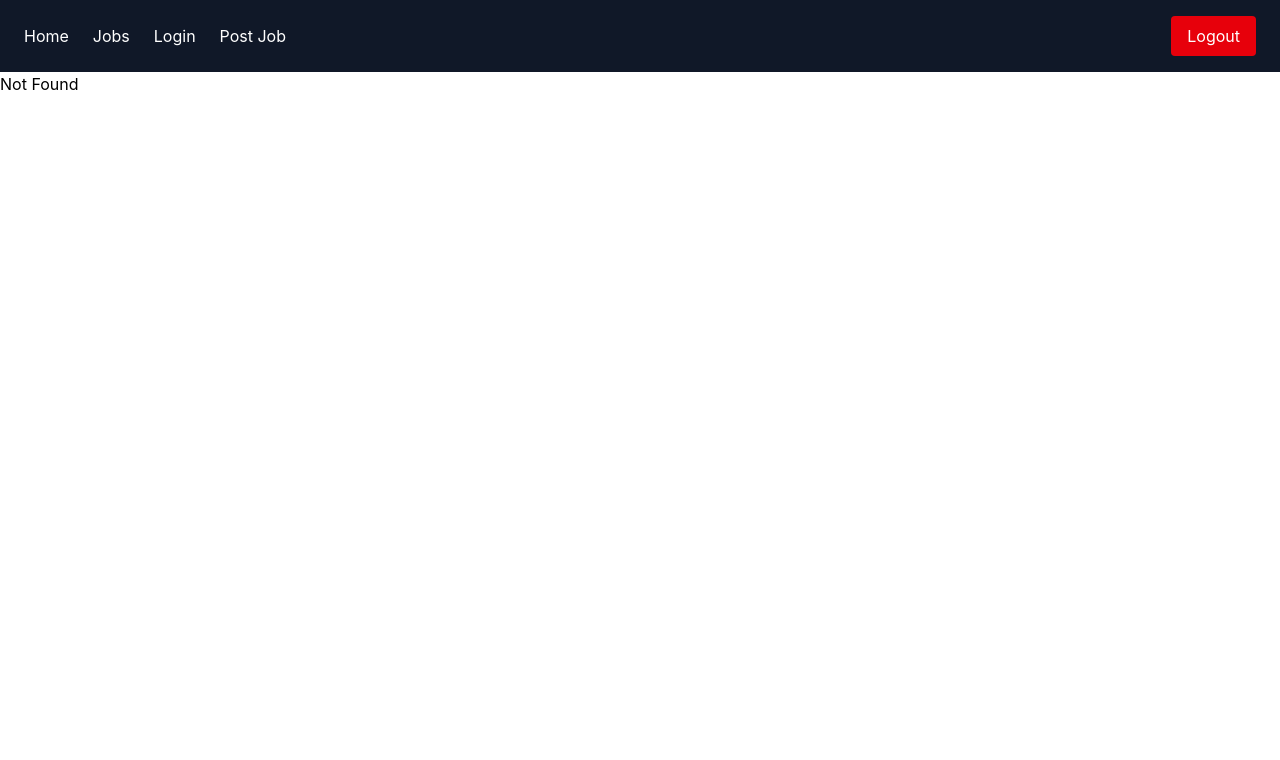
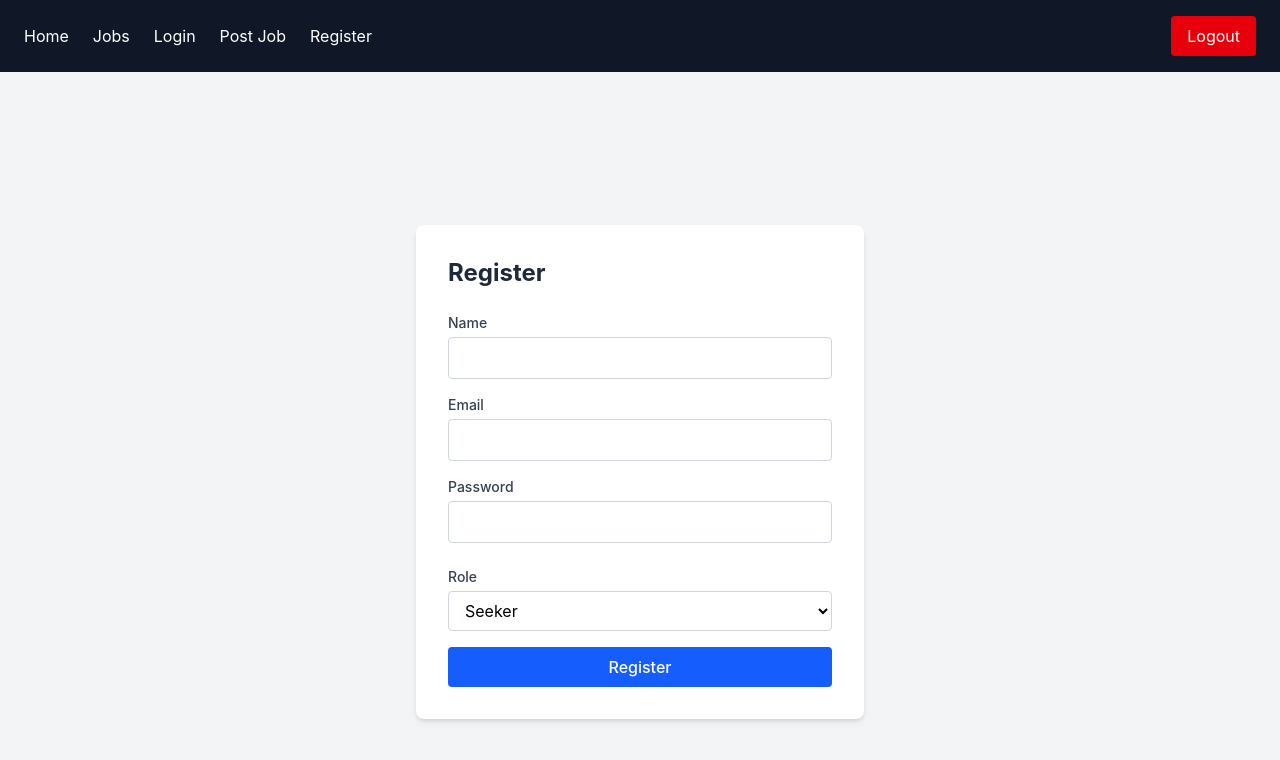
Before and after one commit to Legaz-le/BackendGo, a React app in the folder frontend/: page /register in a window 1280 px wide. Before the commit this address had no page. Shown: the top 760 px of the page. Built offline with nearby package versions, Linux system fonts and the light colour scheme; the HTML template or start-up script is replaced by a standard one.

Commit message:
jobid page

```diff
--- a/frontend/src/components/Navbar.tsx
+++ b/frontend/src/components/Navbar.tsx
@@ -21,6 +21,9 @@ const Navbar = () => {
       <Link className="hover:text-blue-400 transition-colors" to="/post-job">
         Post Job
       </Link>
+      <Link className="hover:text-blue-400 transition-colors" to="/register">
+        Register
+      </Link>
       <button
         className="ml-auto bg-red-600 hover:bg-red-700 text-white px-4 py-2 rounded transition-colors"
         onClick={handleLogout}
--- a/frontend/src/routeTree.tsx
+++ b/frontend/src/routeTree.tsx
@@ -4,6 +4,8 @@ import LoginPage from "./routes/login";
 import PostPage from "./routes/post-job";
 import HomePage from "./routes/home";
 import Navbar from "./components/Navbar";
+import RegisterPage from "./routes/register";
+import JobDetailPage from "./routes/job-detail";
 
 const rootRoute = createRootRoute({
   component: () => (
@@ -38,9 +40,23 @@ const indexPost = createRoute({
   component: PostPage,
 });
 
+const indexRegister = createRoute({
+  getParentRoute: () => rootRoute,
+  path: "/register",
+  component: RegisterPage
+})
+
+const indexJobId = createRoute({
+  getParentRoute: () => rootRoute,
+  path: "/jobs/$id",
+  component: JobDetailPage
+})
+
 export const routeTree = rootRoute.addChildren([
   indexRoute,
   indexJob,
   indexLogin,
   indexPost,
+  indexRegister,
+  indexJobId,
 ]);
--- /dev/null
+++ b/frontend/src/routes/job-detail.tsx
@@ -0,0 +1,48 @@
+import { useQuery } from "@tanstack/react-query";
+import { useParams, Link } from "@tanstack/react-router";
+
+type JobType = {
+  id: number;
+  title: string;
+  description: string;
+  location: string;
+  min_salary: number;
+  max_salary: number;
+};
+
+const JobDetailPage = () => {
+  const { id } = useParams({ strict: false });
+
+  const { data, isLoading, isError } = useQuery<JobType>({
+    queryKey: ["job", id],
+    queryFn: () => fetch(`/jobs/${id}`).then((res) => res.json()),
+  });
+
+  if (isLoading) return <div className="min-h-screen flex items-center justify-center text-gray-500">Loading...</div>;
+  if (isError || !data) return <div className="min-h-screen flex items-center justify-center text-red-500">Job not found.</div>;
+
+  return (
+    <div className="min-h-screen bg-gray-100 py-10">
+      <div className="max-w-3xl mx-auto px-6">
+        <Link to="/jobs" className="text-blue-600 hover:underline text-sm mb-6 inline-block">
+          &larr; Back to Jobs
+        </Link>
+        <div className="bg-white rounded-xl shadow-sm border border-gray-200 p-8">
+          <div className="flex items-start justify-between mb-4">
+            <h1 className="text-3xl font-bold text-gray-900">{data.title}</h1>
+            <span className="text-green-600 font-medium text-sm bg-green-50 px-3 py-1 rounded-full">
+              ${data.min_salary.toLocaleString()} – ${data.max_salary.toLocaleString()}
+            </span>
+          </div>
+          <div className="flex items-center gap-2 text-gray-400 text-sm mb-6">
+            <span>📍</span>
+            <span>{data.location}</span>
+          </div>
+          <p className="text-gray-700 leading-relaxed">{data.description}</p>
+        </div>
+      </div>
+    </div>
+  );
+};
+
+export default JobDetailPage;
--- a/frontend/src/routes/jobs.tsx
+++ b/frontend/src/routes/jobs.tsx
@@ -1,4 +1,5 @@
 import { useQuery } from "@tanstack/react-query";
+import { Link } from "@tanstack/react-router";
 
 type JobType = {
   id: number;
@@ -31,8 +32,8 @@ const JobsPage = () => {
           <div className="text-center text-gray-500 py-20">No jobs available yet.</div>
         )}
         {data && data.map((item: JobType) => (
+          <Link key={item.id} to={`/jobs/${item.id}`}>
           <div
-            key={item.id}
             className="bg-white shadow-sm hover:shadow-md transition-shadow rounded-xl p-6 mb-4 border border-gray-200"
           >
             <div className="flex items-start justify-between">
@@ -46,7 +47,8 @@ const JobsPage = () => {
               <span>📍</span>
               <span>{item.location}</span>
             </div>
-          </div>
+            </div>
+          </Link>
         ))}
       </div>
     </div>
--- /dev/null
+++ b/frontend/src/routes/register.tsx
@@ -0,0 +1,92 @@
+import { useState } from "react";
+import { useMutation } from "@tanstack/react-query";
+import { useNavigate } from "@tanstack/react-router";
+
+type RegisterCredentials = {
+  name: string;
+  email: string;
+  password: string;
+  role: string;
+};
+
+const RegisterPage = () => {
+  const [name, setName] = useState("");
+  const [email, setEmail] = useState("");
+  const [password, setPassword] = useState("");
+  const [role, setRole] = useState("seeker");
+
+  const navigation = useNavigate();
+
+  const mutation = useMutation({
+    onSuccess: () => {
+      navigation({ to: "/jobs" });
+    },
+    mutationFn: (credentials: RegisterCredentials) =>
+      fetch("/auth/register", {
+        method: "POST",
+        headers: { "Content-Type": "application/json" },
+        body: JSON.stringify(credentials),
+      }),
+  });
+
+  return (
+    <div className="min-h-screen flex items-center justify-center bg-gray-100">
+      <form
+        className="bg-white p-8 rounded-lg shadow-md w-full max-w-md"
+        onSubmit={(e) => {
+          e.preventDefault();
+          mutation.mutate({ name, email, password, role });
+        }}
+      >
+        <h2 className="text-2xl font-bold text-gray-800 mb-6">Register</h2>
+        <label className="block text-sm font-medium text-gray-700 mb-1">
+          Name
+        </label>
+        <input
+          type="text"
+          value={name}
+          onChange={(e) => setName(e.target.value)}
+          className="w-full border border-gray-300 rounded px-3 py-2 mb-4 focus:outline-none focus:ring-2 focus:ring-blue-500"
+        />
+        <label className="block text-sm font-medium text-gray-700 mb-1">
+          Email
+        </label>
+        <input
+          type="email"
+          value={email}
+          onChange={(e) => setEmail(e.target.value)}
+          className="w-full border border-gray-300 rounded px-3 py-2 mb-4 focus:outline-none focus:ring-2 focus:ring-blue-500"
+        />
+        <label className="block text-sm font-medium text-gray-700 mb-1">
+          Password
+        </label>
+        <input
+          type="password"
+          value={password}
+          onChange={(e) => setPassword(e.target.value)}
+          className="w-full border border-gray-300 rounded px-3 py-2 mb-6 focus:outline-none focus:ring-2 focus:ring-blue-500"
+        />
+        <label className="block text-sm font-medium text-gray-700 mb-1">
+          Role
+        </label>
+        <select
+          value={role}
+          onChange={(e) => setRole(e.target.value)}
+          className="w-full border border-gray-300 rounded px-3 py-2 mb-4 focus:outline-none focus:ring-2 focus:ring-blue-500"
+        >
+          <option value="seeker">Seeker</option>
+          <option value="employer">Employer</option>
+        </select>
+        <button
+          type="submit"
+          disabled={mutation.isPending}
+          className="w-full bg-blue-600 hover:bg-blue-700 text-white py-2 rounded font-medium transition-colors disabled:opacity-50"
+        >
+          {mutation.isPending ? "Registering..." : "Register"}
+        </button>
+      </form>
+    </div>
+  );
+};
+
+export default RegisterPage;
```
